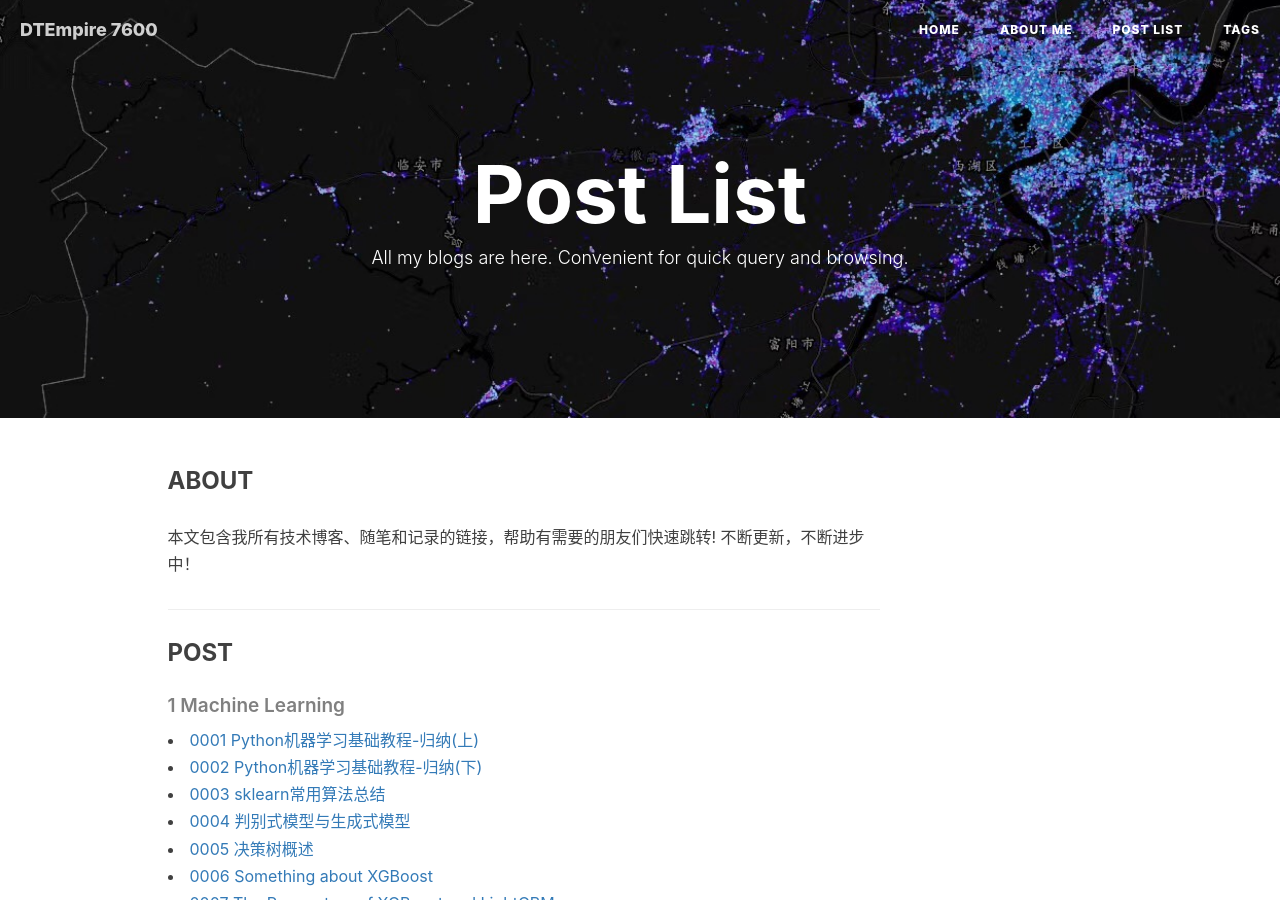
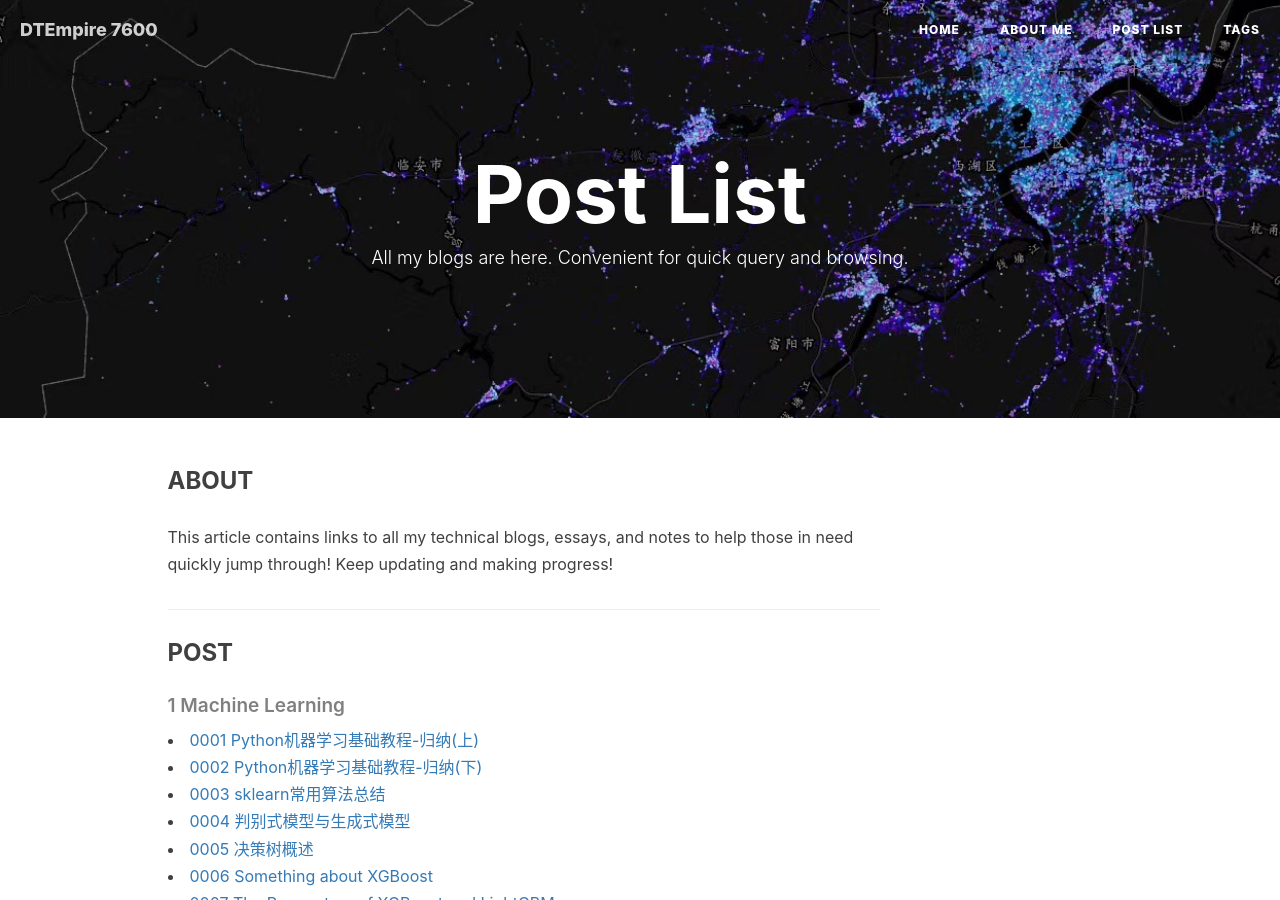
Before and after one commit to ZaccWu/ZaccWu.github.io, a Jekyll site: the page built from post list.html, in a window 1280 px wide and 900 px high. Built offline with Jekyll 4.4.1, drawn with Linux system fonts in a browser that asks for light colours; nearby versions of some CDN libraries; comment, search, counter and statistics services are not loaded.

Commit message:
Update post list.html

```diff
--- a/post list.html
+++ b/post list.html
@@ -16,7 +16,7 @@ header-img: "img/hangzhou.jpg"
 
     <!--copied from markdown -->
     <h3>ABOUT</h3>
-    <p>本文包含我所有技术博客、随笔和记录的链接，帮助有需要的朋友们快速跳转! 不断更新，不断进步中！</p>
+    <p>This article contains links to all my technical blogs, essays, and notes to help those in need quickly jump through! Keep updating and making progress!</p>
 
     <hr>
 
```
